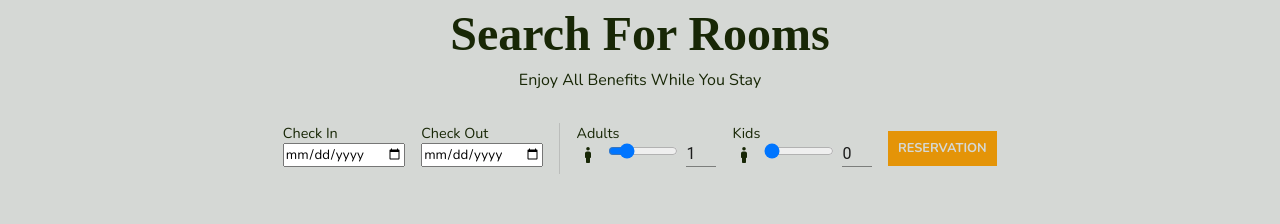
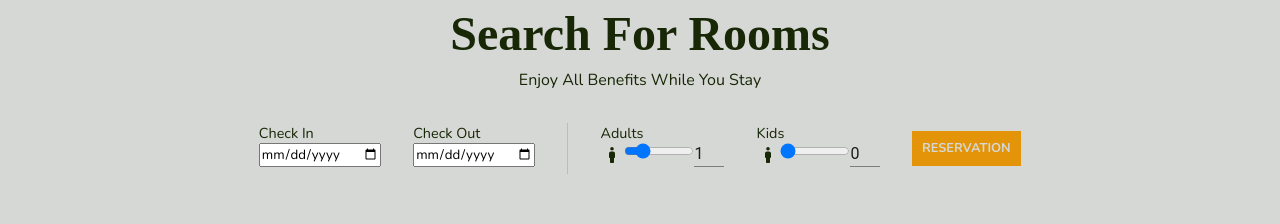
Before and after one commit to belen-ruiz/hotel-app, a React (Create React App) app: page / in a window 1280 px wide. Shown: the part 1073-1297 px from the top of the page. Built offline with nearby package versions, Linux system fonts and the light colour scheme; a web font is replaced by a local one.

Commit message:
fix titles width

```diff
--- a/src/components/sections/about/AboutUs.jsx
+++ b/src/components/sections/about/AboutUs.jsx
@@ -32,7 +32,7 @@ export const AboutUs = () => {
                 >
 
                 {/* titles & data */}
-                <Stack spacing={1}  className="title-web">
+                <Stack spacing={1}  className="w-30">
                     <TitlesSecondary topText={topText} title={title}/>
 
                     <Stack spacing={2}>
@@ -43,7 +43,7 @@ export const AboutUs = () => {
                 </Stack>
 
                 {/* img */}
-                <Box sx={{ width: { xs: "100%", md: "70%" } }}>
+                <Box className="w-70">
                     <Video />
                 </Box>
             </Box>
--- a/src/components/sections/features/Features.jsx
+++ b/src/components/sections/features/Features.jsx
@@ -28,7 +28,7 @@ export const Features = () => {
 
     return (
         <Container className="section a-center white-bc">
-            <Stack spacing={2} className="section a-center container-web">
+            <Stack spacing={2} className="section a-center container-web p-lg">
                 {/* titles */}
                 <Titles
                 topText={topText}
--- a/src/components/sections/footer/FooterData.jsx
+++ b/src/components/sections/footer/FooterData.jsx
@@ -34,7 +34,7 @@ export const FooterData = () => {
                         {footer.map((feet) => (
                             <Grid item padding={1} xs={4} key={feet.id}>
                                 <NavLink>
-                                    <Box className="d-flex j-start">
+                                    <Box className="d-flex g-sm j-start">
                                         <Box className="footer-icon">
                                             <ArrowForwardIosIcon fontSize="sm" />
                                         </Box>
--- a/src/components/sections/roomdisplay/RoomDisplayContainer.jsx
+++ b/src/components/sections/roomdisplay/RoomDisplayContainer.jsx
@@ -11,16 +11,16 @@ export const RoomDisplayContainer = ({}) => {
 
     return (
         <Container className="section a-start green-bc">
-                <Box className="section a-start container-web">
+                <Box className="section a-start container-web p-lg">
                     {/* titles */}
-                    <TitlesSecondary
+                    <TitlesSecondary className="a-center w-30"
                         topText={topText}
                         title={title}
                         subtitle={subtitle}
                         />
 
                     {/* scroll container */}
-                    <Stack spacing={2} className="a-center scrollResponsive">
+                    <Stack spacing={2} className="a-center w-70">
                         {/* scroll */}
                         <ScrollContainer />
 
--- a/src/components/sections/roomdisplay/ScrollContainer.jsx
+++ b/src/components/sections/roomdisplay/ScrollContainer.jsx
@@ -1,77 +1,3 @@
-// import { Container, Stack, Box } from "@mui/material";
-// import { useRoomContext } from "../../../context/RoomProvider";
-// import { RoomItem } from "../../rooms/RoomItem";
-// import { ArrowButton } from "../../../styles/Buttons";
-// import { Zoom, Fade } from "react-awesome-reveal";
-// import ArrowCircleLeftRoundedIcon from "@mui/icons-material/ArrowCircleLeftRounded";
-// import ArrowCircleRightRoundedIcon from "@mui/icons-material/ArrowCircleRightRounded";
-
-
-
-// const Buttons = () => {
-
-//     const { handleScroll } = useRoomContext();
-
-//     return (
-//         <Box className="d-flex"
-//             sx={{
-//                 width: "32px",
-//                 height: "32px",
-//             }}
-//         >
-//             <Box className="arrow-btn" onClick={() => handleScroll("left")}>
-//                 <Zoom duration={2000} delay={2} >
-//                     <ArrowCircleLeftRoundedIcon fontSize="large" />
-//                 </Zoom>
-//             </Box>
-
-//             <Box className="arrow-btn" onClick={() => handleScroll("right")}>
-//                 <Zoom duration={2000} delay={4}>
-//                     <ArrowCircleRightRoundedIcon fontSize="large" />
-//                 </Zoom>
-//             </Box>
-//         </Box>
-//     );
-// };
-
-// export const ScrollContainer = ({}) => {
-//     const { rooms, isList, setIsList, containerRef } = useRoomContext();
-
-//     return (
-//         <>
-//             <Container
-//                 ref={containerRef}
-//                 className="scrollable-container" >
-
-//                     {/* item list container */}
-//                     <Box className="item-listContainer">
-//                         {/* item */}
-//                         {rooms &&
-//                             rooms.map((room) => (
-//                                 <Box
-//                                     key={rooms.title}
-//                                     className="d-flex">
-//                                     {room && (
-//                                         <RoomItem
-//                                             isList={isList}
-//                                             setIsList={setIsList}
-//                                             rooms={room}
-//                                         />
-//                                     )}
-//                                 </Box>
-//                         ))}
-//                     </Box>
-
-//             </Container>
-
-//             {/* buttons */}
-//             <Buttons />
-
-//         </>
-//     );
-// };
-
-
 import { Container, Box } from "@mui/material";
 import { useRoomContext } from "../../../context/RoomProvider";
 import { RoomItem } from "../../rooms/RoomItem";
@@ -116,7 +42,7 @@ export const ScrollContainer = ({}) => {
                         rooms.map((room) => (
                             <Box
                                 key={rooms.title}
-                                className="d-flex">
+                                className="d-flex g-sm">
                                 {room && (
                                     <RoomItem
                                         isList={isList}
--- a/src/components/sections/search/SearchBar.jsx
+++ b/src/components/sections/search/SearchBar.jsx
@@ -26,15 +26,14 @@ export const SearchBar = ({
     handleClick,
 }) => {
     return (
-        <Container className="breen-bc">
-            <Box className="boxResponsive">
+            <Box className="container-search a-center breen-bc">
                 {/* dates */}
                 {searchDates &&
                     searchDates.map(
                         (elem) =>
                             elem && (
                                 <>
-                                    <Box key={elem.id} sx={{height: "51px"}}>
+                                    <Box key={elem.id} className=" a-center" sx={{height: "51px"}}>
                                         <p className="label" >{elem.label}</p>
                                         <input
                                             type="date"
@@ -61,11 +60,11 @@ export const SearchBar = ({
                                     <Stack key={elem.id}>
                                         <p className="label">{elem.label}</p>
                                         <Box className="d-flex">
+                                                                                                                                    {/* icon */}
                                             <Box className="green">
                                                 <BoyRounded />
                                             </Box>
                                             {/* range */}
-
                                             <Box>
                                                 <input
                                                     type="range"
@@ -125,6 +124,5 @@ export const SearchBar = ({
                     </Box>
                 </Zoom>
             </Box>
-        </Container>
     );
 };
--- a/src/components/sections/search/SearchForRoom.jsx
+++ b/src/components/sections/search/SearchForRoom.jsx
@@ -23,7 +23,7 @@ export const SearchForRoom = ({}) => {
     const subtitle = "Enjoy all benefits while you stay"
 
     return (
-        <Container className="section a-center white-bc">
+        <Container className="section a-center white-bc p-lg">
             <Stack spacing={2}  className="section a-center container-web">
                 {/* titles */}
                 <Titles
--- a/src/components/sections/testimonials/Testimonials.jsx
+++ b/src/components/sections/testimonials/Testimonials.jsx
@@ -16,7 +16,7 @@ export const Testimonials = () => {
 
     return (
         <Container className="section a-center white-bc">
-            <Stack spacing={2} className="section a-center container-web">
+            <Stack spacing={2} className="section a-center container-web p-lg">
                 {/* titles */}
                 <Titles
                     topText={topText}
--- a/src/components/titles/Titles.jsx
+++ b/src/components/titles/Titles.jsx
@@ -14,7 +14,7 @@ const Titles = ({ topText, title, subtitle, style }) => {
 
 const TitlesSecondary = ({ topText, title, subtitle, style }) => {
     return (
-        <Stack spacing={1} className="title-web">
+        <Stack spacing={1} className="w-30">
             { topText && <p className="topText">{ topText }</p>}
 
             {  title && <p className="title white">{ title }</p>}
--- a/src/styles/components.css
+++ b/src/styles/components.css
@@ -74,19 +74,20 @@
     display: flex;
     width: 100%;
     justify-content: center;
-    padding: 5rem 2rem;
     gap: 1rem;
   }
 
-  .boxResponsive {
+  .container-search {
     display: flex;
-    width: 100%;
+    width: auto;
     justify-content: center;
     align-items: center;
-    gap: 1rem;
+    gap: 2rem;
+}
+
+  .p-lg {
+    padding: 5rem 2rem;
   }
-
-
 
   /* @media (min-width: 600) {
     .css-1oqqzyl-MuiContainer-root {
@@ -166,26 +167,6 @@
   display: none;
 }
 
-.scrollResponsive {
-  width: 100%;
-}
-
-.title-web {
-  width: 100%;
-  /* text-align: center; */
-}
-
-/* Para dispositivos con un ancho mayor o igual a 768px (md) */
-@media (min-width: 768px) {
-  .scrollResponsive {
-    width: 70%;
-  }
-
-  .title-web {
-    width: 30%;
-    /* text-align: start; */
-  }
-}
 
 
 .item-listContainer {
--- a/src/styles/display.css
+++ b/src/styles/display.css
@@ -40,6 +40,32 @@
     max-width: 1280px;
   }
 
+
+
+  /* min: 70 */
+.w-100 {
+  width: 100%;
+}
+
+  /* min: 70 */
+.w-70 {
+  width: 70%;
+}
+
+  /* min: 30 */
+.w-30 {
+  width: 30%;
+  /* text-align: center; */
+}
+
+/* hasta 900px */
+@media (max-width: 900px) {
+  .w-70, .w-30 {
+    width: 100%;
+  }
+
+}
+
   /* alignCenter */
   .alignCenter {
     /* display: flex; */
@@ -68,11 +94,19 @@
   }
 
 
-.d-flex{
+.d-flex {
   display: flex;
   width: 100%;
+}
+
+.g-sm {
   gap: 0.5rem;
 }
+
+.g-1 {
+  gap: 1rem;
+}
+
 
   .feature-box {
       display: flex;
```
